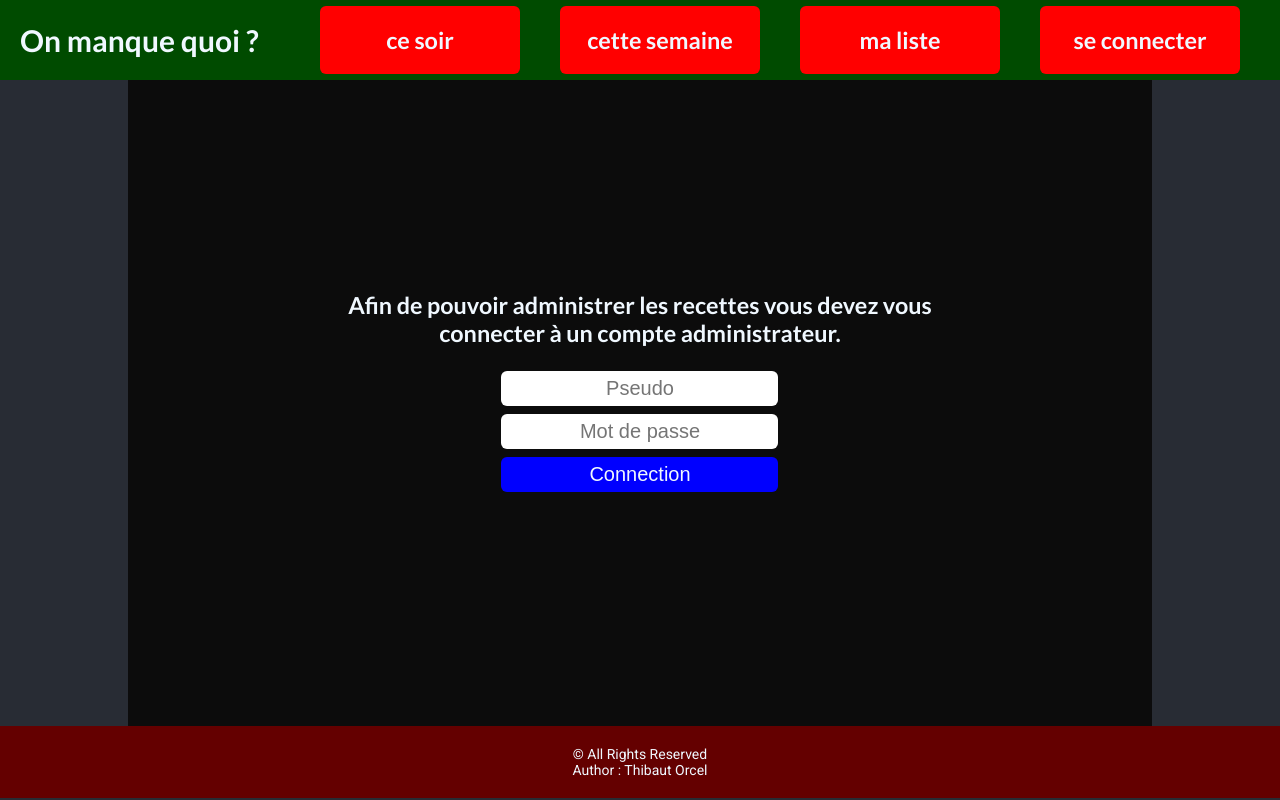
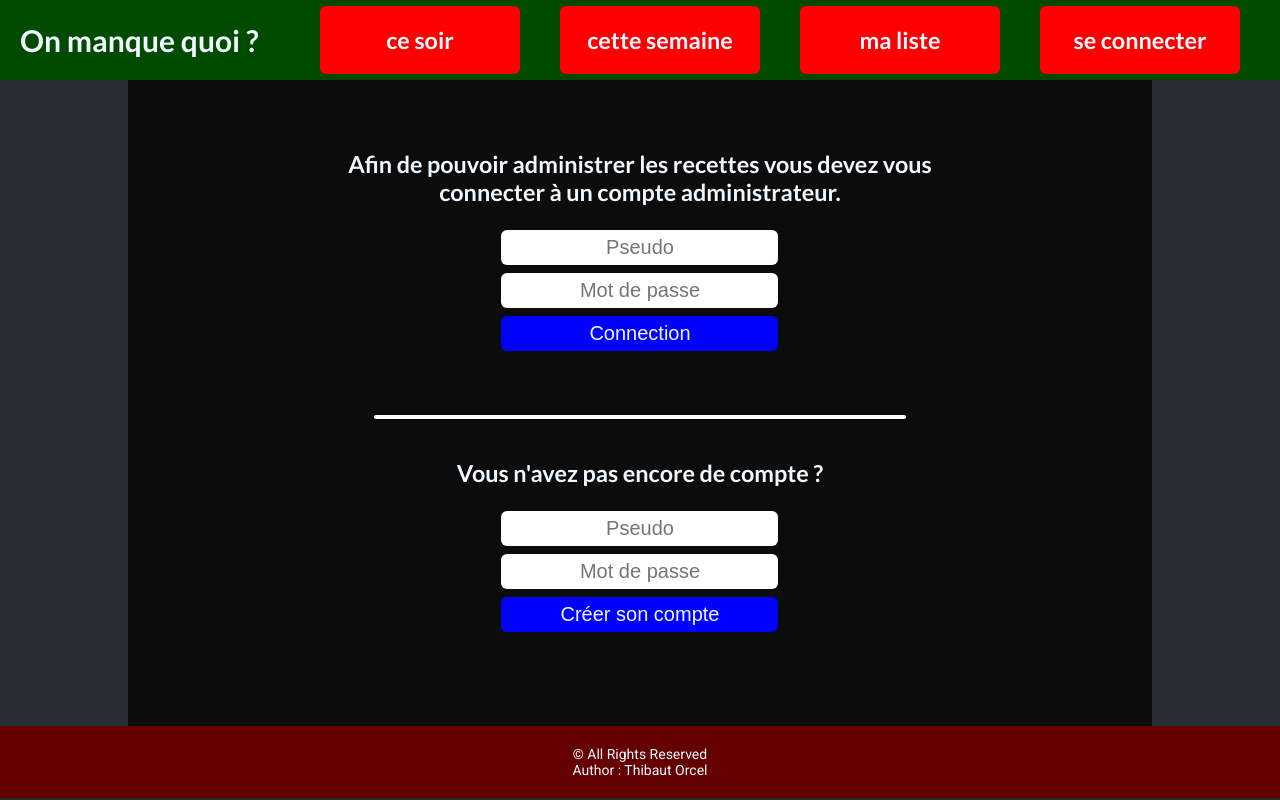
Before and after one commit to Tookai/PF_Meal-Planner, a React (Vite) app in the folder client/: page /connection in a window 1280 px wide. Built offline with nearby package versions, Linux system fonts and the light colour scheme.

Commit message:
connection and register

```diff
--- a/client/src/components/Connection.jsx
+++ b/client/src/components/Connection.jsx
@@ -4,6 +4,7 @@ const Connection = () => {
   const handleConnection = (e) => {
     e.preventDefault();
   };
+
   return (
     <div className="connection">
       <h3>Afin de pouvoir administrer les recettes vous devez vous connecter à un compte administrateur.</h3>
@@ -12,6 +13,13 @@ const Connection = () => {
         <input type="password" placeholder="Mot de passe" />
         <button type="submit">Connection</button>
       </form>
+      <div className="separator"></div>
+      <h3>Vous n'avez pas encore de compte ?</h3>
+      <form>
+        <input type="text" placeholder="Pseudo" />
+        <input type="password" placeholder="Mot de passe" />
+        <button type="submit">Créer son compte</button>
+      </form>
     </div>
   );
 };
--- a/client/src/styles/connection.css
+++ b/client/src/styles/connection.css
@@ -39,3 +39,11 @@
 .connection button:active {
   transform: scale(0.95);
 }
+
+.separator {
+  width: 90%;
+  margin: 2rem auto;
+  height: 4px;
+  background-color: white;
+  border-radius: 0.5rem;
+}
```
